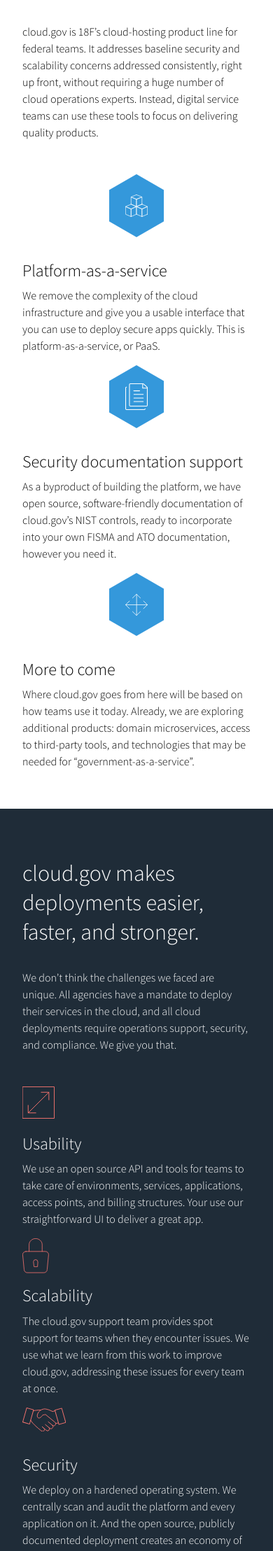
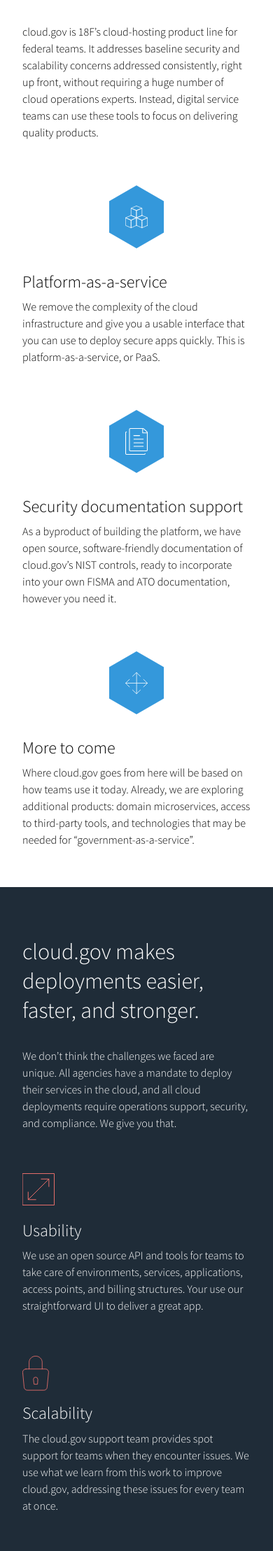
Before and after one commit to cloud-gov/cg-landing, a Jekyll site: the page built from pages/home.md, in a window 390 px wide. Shown: the part 1913-4130 px from the top of the page at 70% size. Built offline with Jekyll 4.4.1, drawn with Linux system fonts in a browser that asks for light colours; comment, search, counter and statistics services are not loaded.

Commit message:
Mobile fixes for icons

```diff
--- a/assets/css/cg_style.css
+++ b/assets/css/cg_style.css
@@ -2392,18 +2392,19 @@ blockquote {
   clear: both;
   visibility: hidden; }
 
-@media screen and (min-width: 600px) {
 .four_up-part {
+  margin-top: 3.75rem; }
+  @media screen and (min-width: 600px) {
+    .four_up-part {
       float: left;
       display: block;
       margin-right: 2.35765%;
-    width: 23.23176%; }
+      width: 23.23176%;
+      margin-top: 0; }
       .four_up-part:last-child {
         margin-right: 0; } }
-
   .four_up-part .hex_icon {
     margin: 0 auto 2rem auto; }
-
   .four_up-part .icon-container {
     margin-bottom: 1rem; }
 
@@ -2692,20 +2693,21 @@ blockquote {
   clear: both;
   visibility: hidden; }
 
-@media screen and (min-width: 600px) {
 .three_up-part {
+  margin-top: 4rem; }
+  @media screen and (min-width: 600px) {
+    .three_up-part {
       float: left;
       display: block;
       margin-right: 2.35765%;
-    width: 31.76157%; }
+      width: 31.76157%;
+      margin-top: 0; }
       .three_up-part:last-child {
         margin-right: 0; } }
-
   .three_up-part .hex_icon {
     margin: 0 auto 2rem auto; }
-
-.three_up-part .icon {
-  margin: 0 auto 1rem auto; }
+  .three_up-part .icon-container {
+    margin-bottom: 1rem; }
 
 .section-content + .three_up {
   margin-top: 3rem; }
```
Lines whose indentation alone changed are shown as unchanged.
